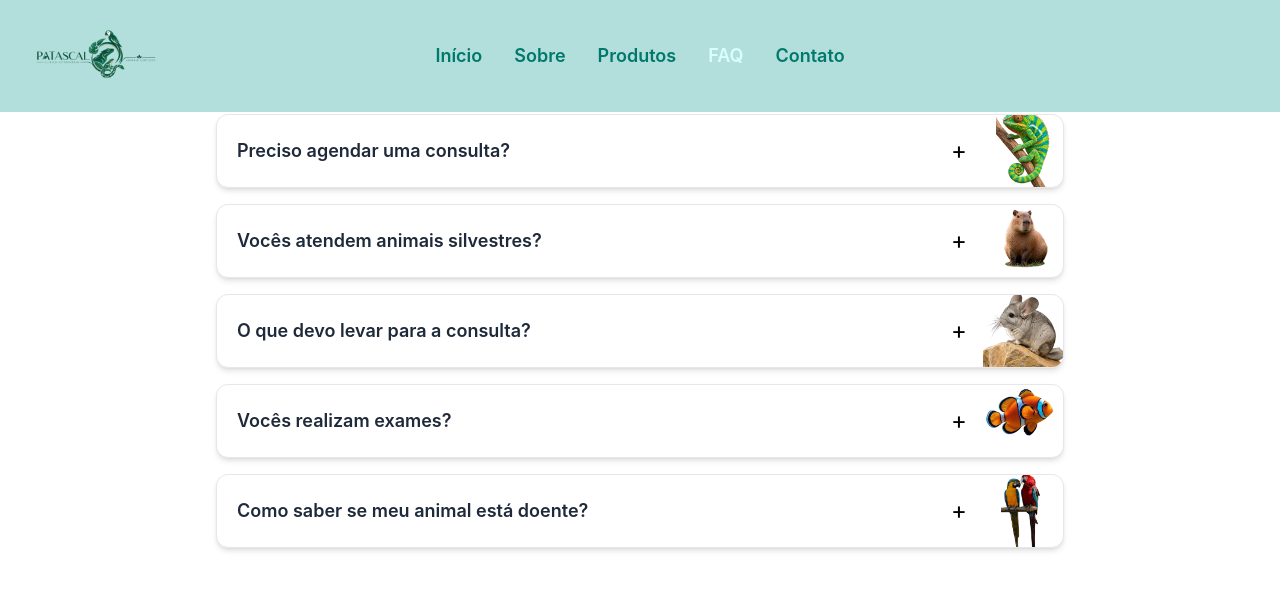
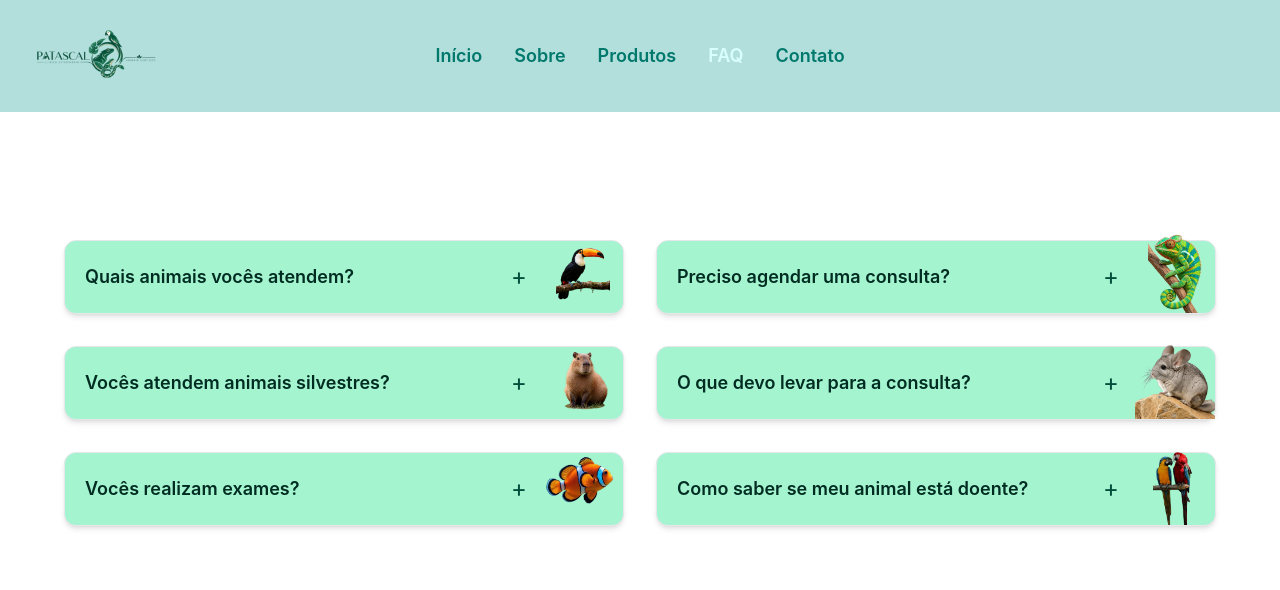
Before and after one commit to beatryzcsr/ClinicaVet, a React (Vite) app in the folder Patascal/: page /faq in a window 1280 px wide. Shown: the top 590 px of the page. Built offline with nearby package versions, Linux system fonts and the light colour scheme.

Commit message:
estilização do FAQ

```diff
--- a/Patascal/src/pages/FAQ.jsx
+++ b/Patascal/src/pages/FAQ.jsx
@@ -9,27 +9,26 @@ export default function FAQ() {
   };
 
   return (
-    <section className="w-full max-w-4xl mx-auto p-6">
-      <div className="space-y-4">
+      <div className="pt-60 p-16 grid grid-cols-2 gap-8 items-start">
         {faq.map((faq, index) => {
           const isOpen = openCard === index;
 
           return (
             <div
               key={index}
-              className="relative overflow-hidden bg-white border border-gray-200 rounded-xl shadow-md transition-all duration-300"
+              className="relative bg-emerald-200 border border-gray-200 rounded-xl shadow-md transition-all duration-300"
             >
               {/* Pergunta */}
               <button
                 onClick={() => toggleCard(index)}
                 className="w-full flex items-center justify-between text-left p-5 pr-24"
               >
-                <span className="text-lg font-semibold text-gray-800">
+                <span className="text-lg font-semibold text-emerald-950">
                   {faq.question}
                 </span>
 
                 <span
-                  className={`text-2xl transition-transform duration-300 ${
+                  className={`text-2xl transition-transform duration-300 text-emerald-900 ${
                     isOpen ? 'rotate-45' : 'rotate-0'
                   }`}
                 >
@@ -46,7 +45,7 @@ export default function FAQ() {
                 }`}
               >
                 <div className="overflow-hidden">
-                  <p className="px-5 pb-5 pr-24 text-sm leading-relaxed text-gray-600">
+                  <p className="px-5 pb-5 pr-24 text-sm leading-relaxed text-emerald-900">
                     {faq.answer}
                   </p>
                 </div>
@@ -62,6 +61,5 @@ export default function FAQ() {
           );
         })}
       </div>
-    </section>
   );
 }
```
